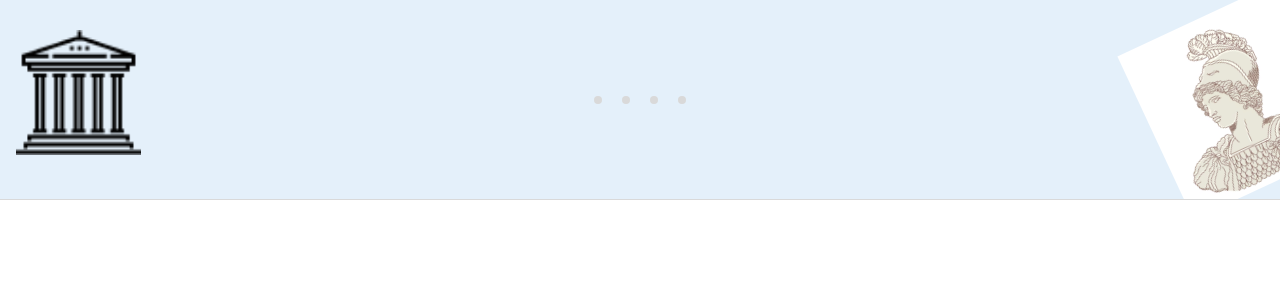
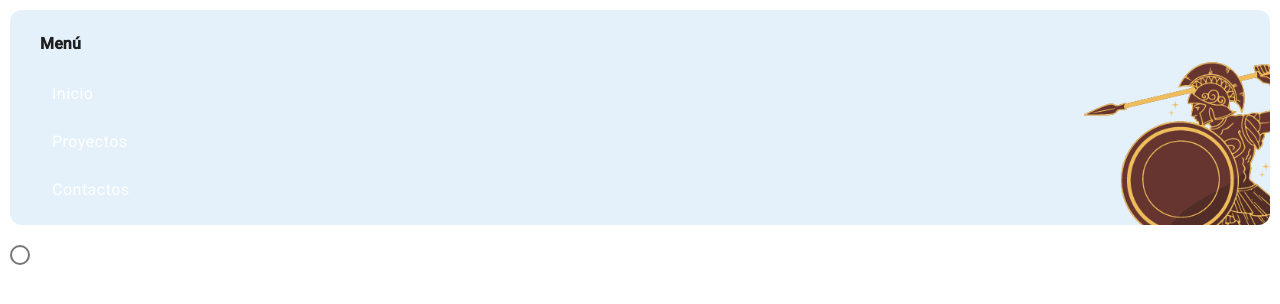
Before and after one commit to GersonVis/portfolio, an Angular app: page /#/main in a window 1280 px wide. Shown: the top 304 px of the page. Built offline with nearby package versions, Linux system fonts and the light colour scheme.

Commit message:
creando toolbar dos

```diff
--- a/src/app/modules/main/components/home/home.component.html
+++ b/src/app/modules/main/components/home/home.component.html
@@ -1 +1,2 @@
 <app-toolbar></app-toolbar>
+<mat-radio-button></mat-radio-button>
--- a/src/app/modules/main/main.module.ts
+++ b/src/app/modules/main/main.module.ts
@@ -19,7 +19,7 @@ import { MaterialModule } from '../shared/material.module';
     CommonModule,
     SharedModule,
     RouterModule,
-
+    MaterialModule
   ],
   exports:[
 
--- a/src/app/modules/shared/components/toolbar/toolbar.component.css
+++ b/src/app/modules/shared/components/toolbar/toolbar.component.css
@@ -27,6 +27,62 @@
     width: 20%;
 }
 .image-menu-right{
-    width: 180px;
-    transform: scaleX(-1) translateX(-35%) rotate(25deg);
+    transform: scaleX(-1) translateY(76px) translateX(-35%);
+    height: 296px;
+    width: auto;
+
 }
+.toolbar-dos{
+    display: flex;
+    background-color: white;
+    padding: 10px;
+    height: 235px;
+    overflow: hidden;
+}
+.toolbar-dentro{
+    height: 215px;
+    display: flex;
+    flex-direction: row;
+    background: #E4F0FA;
+    width: 100%;
+    border-radius: 12px;
+    align-items: center;
+    overflow: hidden;
+}
+.dos{
+    overflow: hidden;
+
+}
+.content-menu{
+    display: flex;
+    align-items: start;
+    width: 80%;
+    height: 100%;
+    justify-content: start;
+    flex-direction: column;
+    padding: 14px;
+}
+.option-menu{
+
+}
+.content-menu-ratio{
+    display: flex;
+    flex-direction: column;
+    justify-content: start;
+    align-items: start;
+    width: 20%;
+}
+.option-menu-item{
+    border-left: 12px;
+}
+.mat-mdc-list-item-title {
+    color: white;
+    padding-left: 12px;
+}
+.mat-mdc-list-item{
+    transition: background-color 1.5s ease;
+    border-radius: 8px;
+}
+.mat-mdc-list-item:hover{
+    background-color: #BEC8D0;
+}
--- a/src/app/modules/shared/components/toolbar/toolbar.component.html
+++ b/src/app/modules/shared/components/toolbar/toolbar.component.html
@@ -13,17 +13,18 @@
   </div>
 </mat-toolbar>
 
-<mat-toolbar style="height: 200px; background: #E4F0FA;" *ngIf="toolbarBaseVisible==false" class="toolbar" (mouseout)="toolbarOut($event)">
-  <div style="width: 20%;" class="content-image">
-    <img src="assets/images/templo.png" height="90%">
+<mat-toolbar  *ngIf="toolbarBaseVisible==false" class="toolbar-dos" (mouseleave)="toolbarOut($event)">
+ <div class="toolbar-dentro" >
+  <div style="width: 80%;" class="content-menu">
+    <mat-list class="content-menu-ratio">
+      <div mat-subheader style="font-weight: bold;">Menú</div>
+      <mat-list-item class="option-menu-item" (click)="optionClick($event)" *ngFor="let option of prueba(menuOptions)">
+        <div matListItemTitle>{{option.title}}</div>
+     </mat-list-item>
+    </mat-list>
   </div>
-  <div style="width: 60%;" class="content-menu">
-      <div class="div-menu"></div>
-      <div class="div-menu"></div>
-      <div class="div-menu"></div>
-      <div class="div-menu"></div>
+  <div class="content-image-right dos">
+    <img class="image-menu-right" src="assets/images/sparta.png">
   </div>
-  <div class="content-image-right">
-    <img class="image-menu-right" src="assets/images/apolo.png">
-  </div>
+ </div>
 </mat-toolbar>
--- a/src/app/modules/shared/components/toolbar/toolbar.component.ts
+++ b/src/app/modules/shared/components/toolbar/toolbar.component.ts
@@ -1,4 +1,5 @@
 import { Component, OnInit } from '@angular/core';
+import {menuOptions, MenuOption} from "../../constans/constantes-navegacion"
 
 @Component({
   selector: 'app-toolbar',
@@ -6,22 +7,38 @@ import { Component, OnInit } from '@angular/core';
   styleUrls: ['./toolbar.component.css']
 })
 export class ToolbarComponent implements OnInit{
+  menuOptions: any
+  constructor(){
+    this.menuOptions=menuOptions
+    this.menuOptions["inicio"].active=true
+  }
   toolbarStyle={
     "min-height": "100px",
     display: "flex",
     background: "white"
   }
-  toolbarBaseVisible:boolean =true
+  prueba(json: any): Array<any>{
+     return Object.values(json)
+  }
+  toolbarBaseVisible:boolean = false
 
   ngOnInit(): void {
 
+     console.log(menuOptions)
   }
 
   toolbarOver(event: any){
-    this.toolbarBaseVisible=false
+
+   // this.toolbarBaseVisible=false
   }
   toolbarOut(event: any){
-
+    console.log("salio")
+    //this.toolbarBaseVisible=true
+  }
+  optionClick(event: any){
+    console.log(event)
+    let item:any = event.currentTarget
+    item.style.background="red"
   }
 
 }
--- /dev/null
+++ b/src/app/modules/shared/constans/constantes-navegacion.ts
@@ -0,0 +1,30 @@
+
+export const menuOptions: any = {
+    inicio: {
+        name: "inicio",
+        title: "Inicio",
+        path: "/inicio",
+        active: false
+    },
+    proyectos: {
+        name: "proyectos",
+        title: "Proyectos",
+        path: "/croyectos",
+        active: false
+    },
+    contactos: {
+        name: "contactos",
+        title: "Contactos",
+        path: "/contactos",
+        active: false
+    }
+}
+
+
+
+export interface MenuOption{
+    name:string,
+    title: string
+    path:string,
+    active: boolean
+}
--- a/src/app/modules/shared/shared.module.ts
+++ b/src/app/modules/shared/shared.module.ts
@@ -16,7 +16,6 @@ import { ToolbarComponent } from './components/toolbar/toolbar.component';
   exports:[
     SidenavComponent,
     ToolbarComponent,
-    MaterialModule
   ],
   imports: [
     CommonModule,
```
Also changed, not shown: src/app/modules/shared/material.module.ts (+10 -2 lines), src/assets/images/sparta.png (added).
